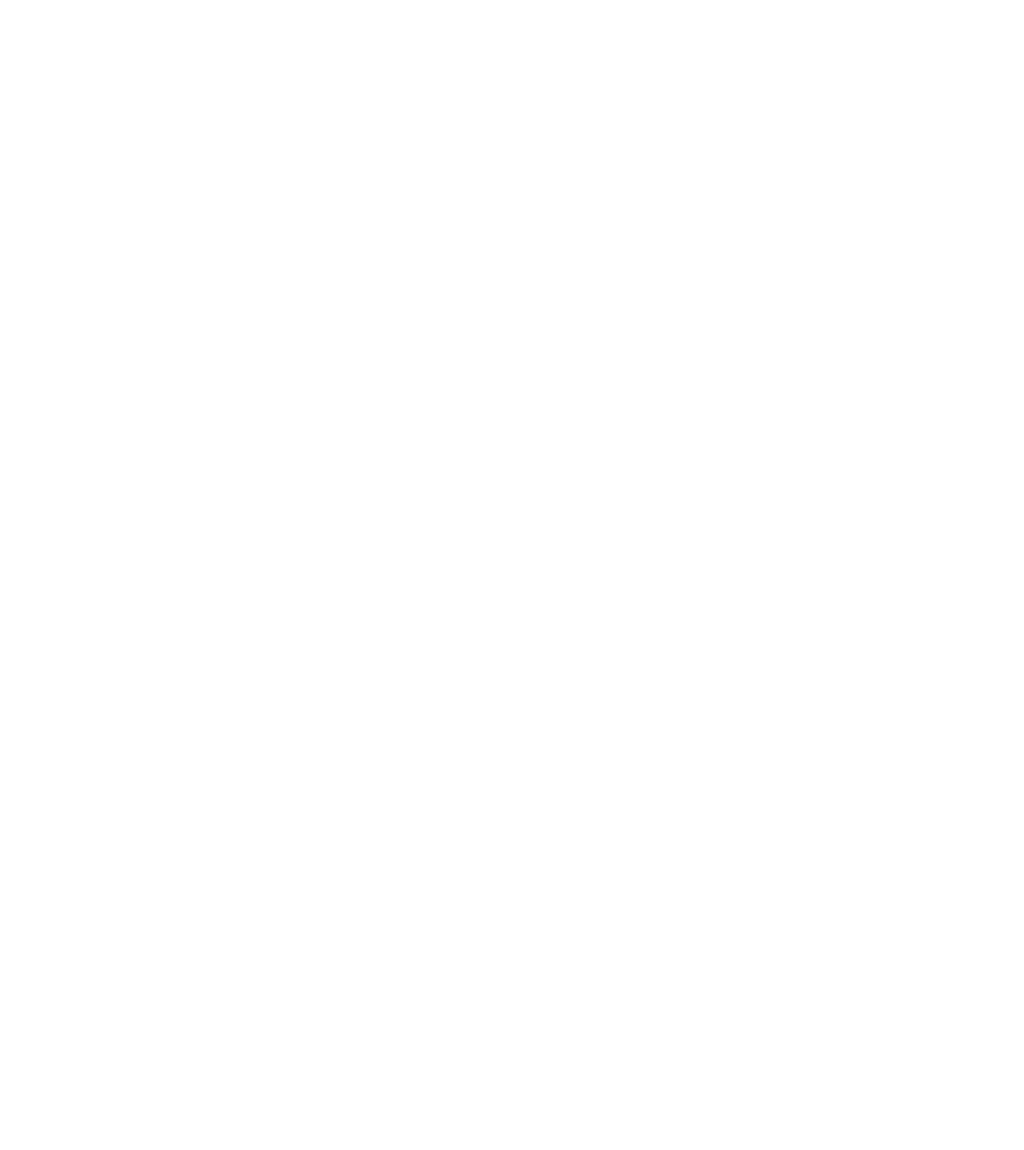
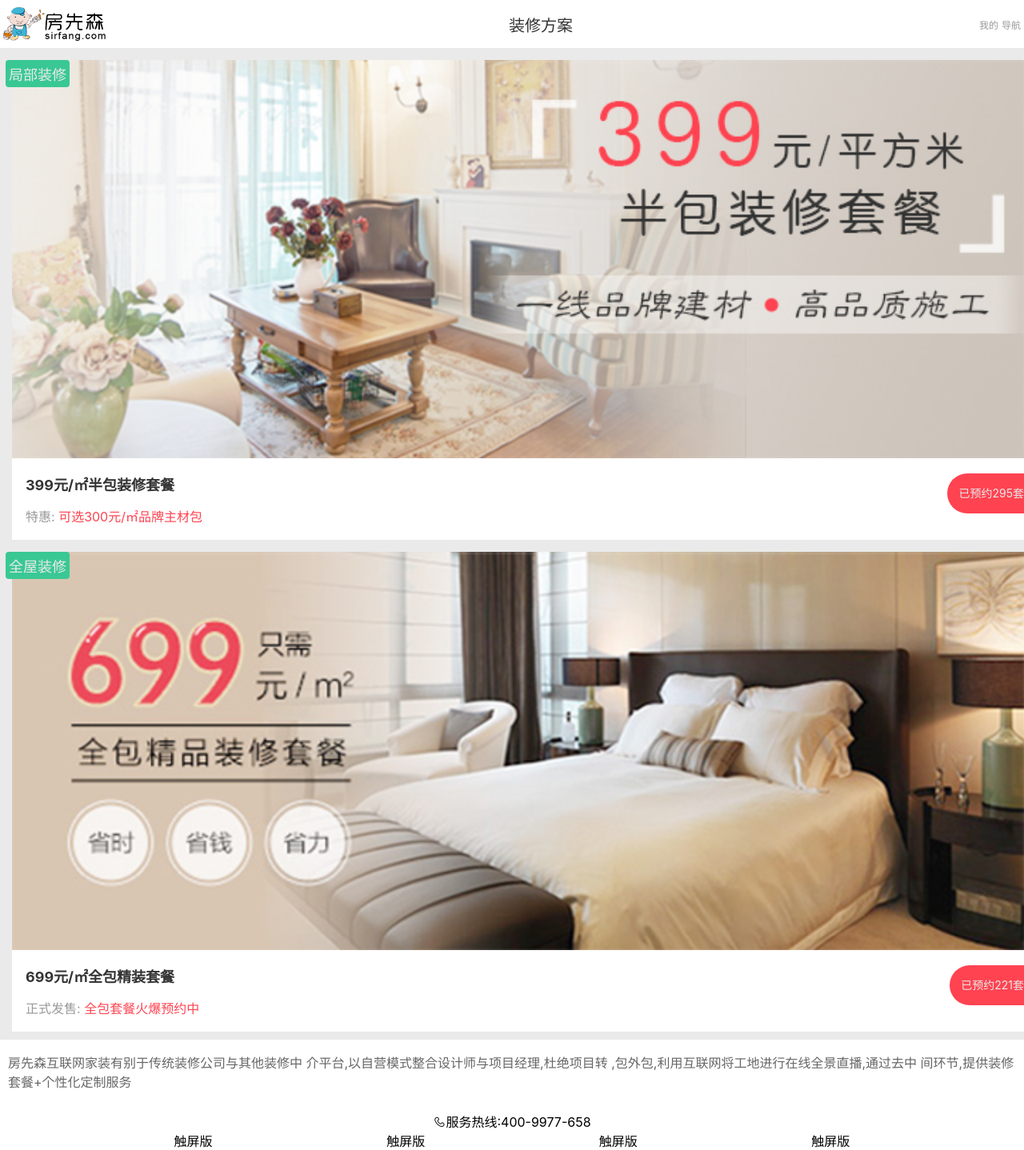
Before and after one commit to yxj15234202237/-, a Vue app: page /#/falist in a window 1280 px wide. Shown: the whole page at 80% size. Before the commit the page ends 800 px from the top, so only its background shows below. Built offline with nearby package versions, Linux system fonts and the light colour scheme.

Commit message:
崔钧婷提交

```diff
--- a/package.json
+++ b/package.json
@@ -8,6 +8,7 @@
     "lint": "vue-cli-service lint"
   },
   "dependencies": {
+    "axios": "^0.21.0",
     "core-js": "^3.6.5",
     "vant": "^2.10.14",
     "vue": "^2.6.11",
--- a/src/components/falist.vue
+++ b/src/components/falist.vue
@@ -1,25 +1,217 @@
 <template>
-    <div>
-        方案列表
+  <div class="falist">
+    <header class="header">
+      <img src="/logo.png" alt class="logo" />
+      <p class="cjt-zxfa">装修方案</p>
+      <ul class="cjt-uls">
+        <li>
+          <i class="iconfont icon-user"></i>
+          <p>我的</p>
+        </li>
+        <li>
+          <i class="iconfont icon-nav"></i>
+          <p>导航</p>
+        </li>
+      </ul>
+    </header>
+    <div class="cjt-content">
+      <div class="cjt-bananer">
+        <p class="cjt-jbzx">局部装修</p>
+        <img src="/case/case.jpg" alt />
+        <div class="cjt-ban">
+          <ul class="cjt-uls2">
+            <li class="cjt-lis1">
+              <h2>399元/㎡半包装修套餐</h2>
+              <p>
+                特惠:
+                <span>可选300元/㎡品牌主材包</span>
+              </p>
+            </li>
+            <li class="cjt-lis2">
+              <p>已预约295套</p>
+            </li>
+          </ul>
+        </div>
+      </div>
+    </div>
+    <div class="cjt-content">
+      <div class="cjt-bananer">
+        <p class="cjt-jbzx">全屋装修</p>
+        <img src="/case/case1.jpg" alt />
+        <div class="cjt-ban">
+          <ul class="cjt-uls2">
+            <li class="cjt-lis1">
+              <h2>699元/㎡全包精装套餐</h2>
+              <p>
+                正式发售:
+                <span>全包套餐火爆预约中</span>
+              </p>
+            </li>
+            <li class="cjt-lis2">
+              <p>已预约221套</p>
+            </li>
+          </ul>
+        </div>
+      </div>
+    </div>
+    <div class="cjt-nr">
+      <p>
+        房先森互联网家装有别于传统装修公司与其他装修中
+        介平台,以自营模式整合设计师与项目经理,杜绝项目转
+        ,包外包,利用互联网将工地进行在线全景直播,通过去中
+        间环节,提供装修套餐+个性化定制服务
+      </p>
+    </div>
+    <div class="cjt-phone">
+        <div class="phone">
+            <p><van-icon name="phone-o" />服务热线:400-9977-658</p>
+        </div>
+        <ul class="uls3">
+            <li>触屏版</li>
+            <li>触屏版</li>
+            <li>触屏版</li>
+            <li>触屏版</li>
+        </ul>
+    </div>
   </div>
 </template>
 
 <script>
 export default {
-        name: "" ,
-        components: {} ,
+  name: "falist",
+  components: {},
   data() {
-            return {}
+    return {};
   }
-    }
+};
 </script>
 
 <style lang="scss">
 * {
   margin: 0;
   padding: 0;
-        list-style: none;
-        text-decoration: none;
   box-sizing: border-box;
 }
+
+html,
+body {
+  width: 100%;
+  height: 100%;
+}
+.falist{
+    background: #eaeaea;
+}
+.header {
+  width: 100%;
+  height: 60px;
+  display: flex;
+  justify-content: space-between;
+  padding: 0 4px;
+  align-items: center;
+  background: #ffffff;
+}
+.header > .logo {
+  height: 70%;
+  width: 128px;
+}
+.header > .cjt-zxfa {
+  font-size: 20px;
+  color: #333333;
+}
+.header > .cjt-uls {
+  display: flex;
+  list-style: none;
+}
+.header > .cjt-uls li {
+  text-align: center;
+  margin-left: 4px;
+  color: #999999;
+}
+.header > .cjt-uls li i {
+  width: 22px;
+  height: 27px;
+}
+.header > .cjt-uls li p {
+  font-size: 12px;
+}
+.cjt-content {
+  width: 100%;
+  padding-top: 15px;
+  padding-left: 15px;
+}
+.cjt-content .cjt-bananer {
+  width: 100%;
+  position: relative;
+  background: #ffffff;
+}
+.cjt-content .cjt-bananer img {
+  width: 100%;
+}
+.cjt-content .cjt-bananer .cjt-jbzx {
+  background: #39c894;
+  padding: 4px;
+  border-radius: 4px;
+  color: #eaeaea;
+  font-size: 18px;
+  position: absolute;
+  left: -8px;
+  top: 14;
+}
+.cjt-content .cjt-bananer .cjt-ban {
+  width: 100%;
+  padding: 15px 0 18px 17px;
+}
+.cjt-content .cjt-bananer .cjt-ban .cjt-uls2 {
+  width: 100%;
+  list-style: none;
+  display: flex;
+  justify-content: space-between;
+}
+.cjt-content .cjt-bananer .cjt-ban .cjt-uls2 .cjt-lis1 h2 {
+  font-size: 18px;
+  color: #333;
+  font-style: inherit;
+}
+.cjt-content .cjt-bananer .cjt-ban .cjt-uls2 .cjt-lis1 p {
+  font-size: 16px;
+  color: #999999;
+  margin-top: 15px;
+}
+.cjt-content .cjt-bananer .cjt-ban .cjt-uls2 .cjt-lis1 p span {
+  color: #ff4351;
+}
+.cjt-content .cjt-bananer .cjt-ban .cjt-uls2 .cjt-lis2 {
+  background: #ff4351;
+  border-top-left-radius: 30px;
+  border-bottom-left-radius: 30px;
+  height: 50px;
+  line-height: 50px;
+}
+.cjt-content .cjt-bananer .cjt-ban .cjt-uls2 .cjt-lis2 p {
+  font-size: 14px;
+  color: #eaeaea;
+  padding-left: 14px;
+}
+.cjt-nr{
+    width: 100%;
+    background: #fff;
+    margin-top: 10px;
+    padding: 16px 10px;
+    color: #666;
+}
+.cjt-phone{
+    padding-top: 10px;
+    background: #fff;
+    width: 100%;
+    .phone{
+        width: 100%;
+        text-align: center;
+    }
+    &>.uls3{
+        width: 100%;
+        display: flex;
+        list-style: none;
+        justify-content: space-evenly;
+    }
+}
 </style>
--- a/src/router/index.js
+++ b/src/router/index.js
@@ -1,6 +1,7 @@
 import Vue from "vue";
 import VueRouter from "vue-router";
 import Home from "../views/Home.vue";
+import Falist from '../components/falist.vue'
 
 Vue.use(VueRouter);
 
@@ -16,6 +17,11 @@ const routes = [
     component: () => import("../views/Index")
   },
   {
+    path: "/falist",
+    name: "Falist",
+    component: Falist
+  },
+  {
     path : "/",
     redirect : "/index"
   }
--- a/src/views/Index.vue
+++ b/src/views/Index.vue
@@ -51,7 +51,7 @@
             <div class="shejishi">
                 <p class="allp">
                     <span></span>
-                    设计师
+                    <router-link to="/falist">设计师</router-link>
                     <span>包设计、包材料、包水电、包施工</span>
                 </p>
                 <div>
```
Also changed, not shown: 1 other file (tests, documents, lock files or other folders). Lines whose indentation alone changed are shown as unchanged.
